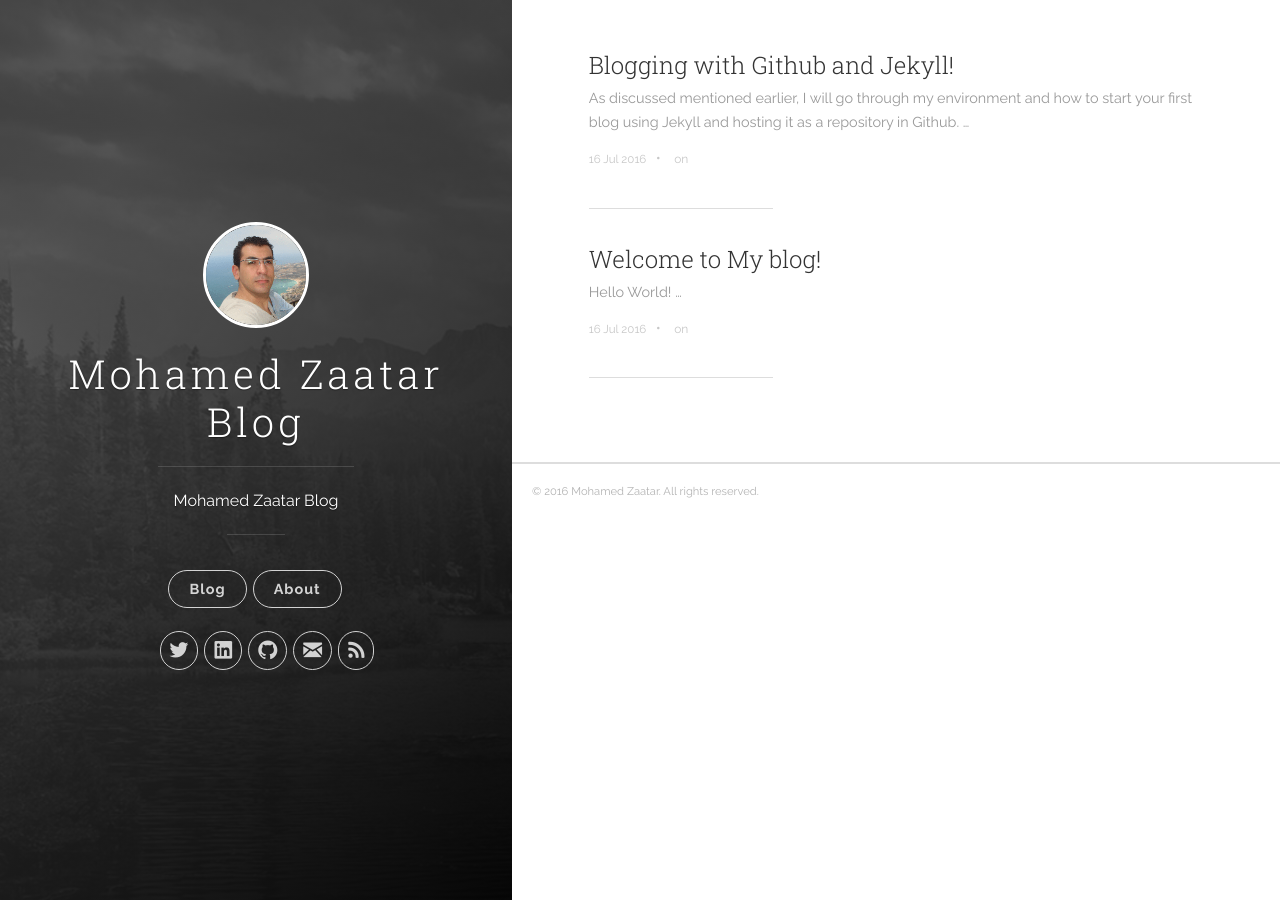
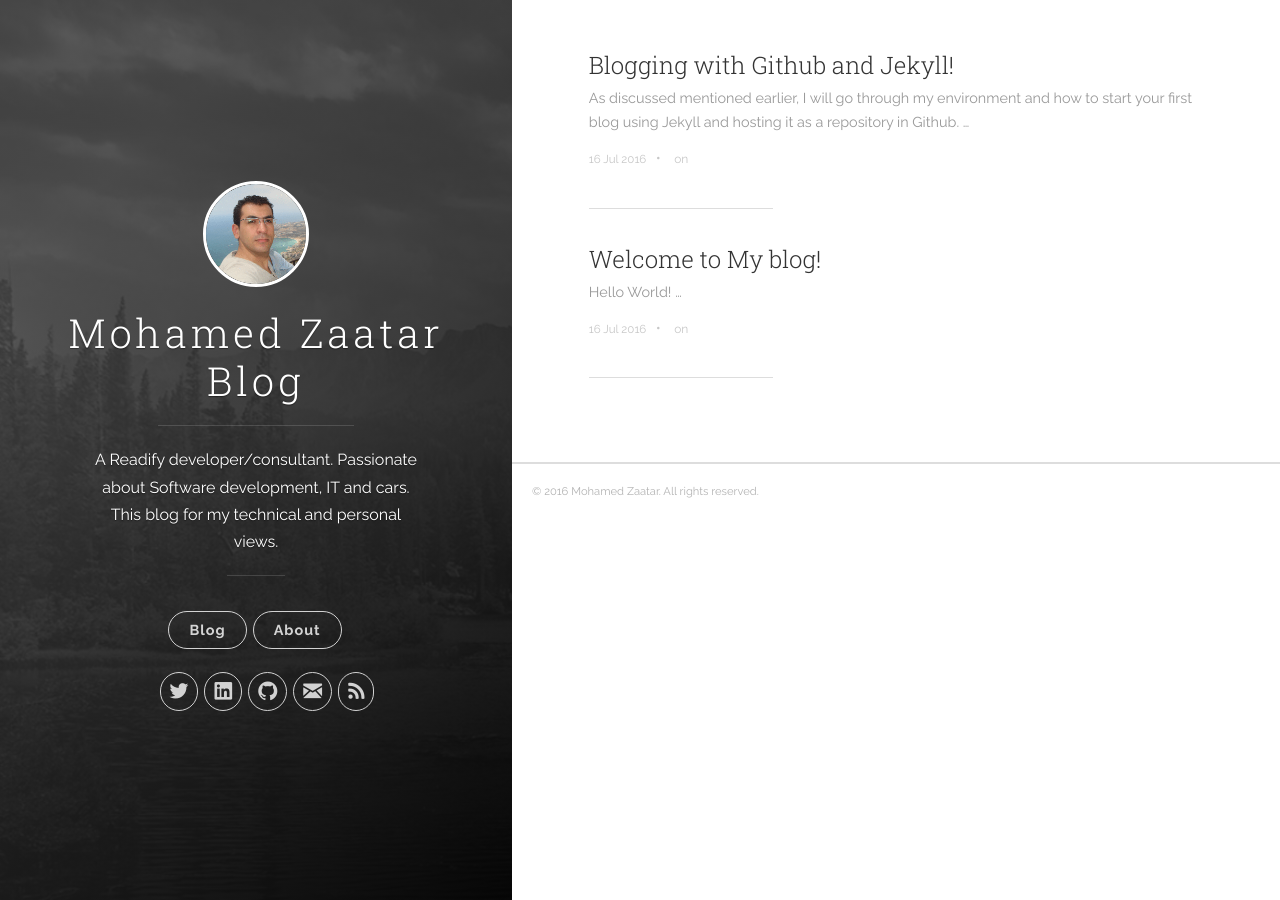
Before and after one commit to mzaatar/mzaatar.github.io, a Jekyll site: the page built from index.html, in a window 1280 px wide. Built offline with Jekyll 4.4.1, drawn with Linux system fonts in a browser that asks for light colours; nearby versions of some CDN libraries; the list of posts is cut into pages by our own code.

Commit message:
Edit blog description

```diff
--- a/_config.yml
+++ b/_config.yml
@@ -1,6 +1,6 @@
 # Site settings
 title: Mohamed Zaatar Blog
-description: 'Mohamed Zaatar Blog'
+description: 'A Readify developer/consultant. Passionate about Software development, IT and cars. This blog for my technical and personal views.'
 url: 'http://mzaatar.github.io/'
 baseurl: '/'
 # google_analytics: 'UA-XXXXXX-X'
```
